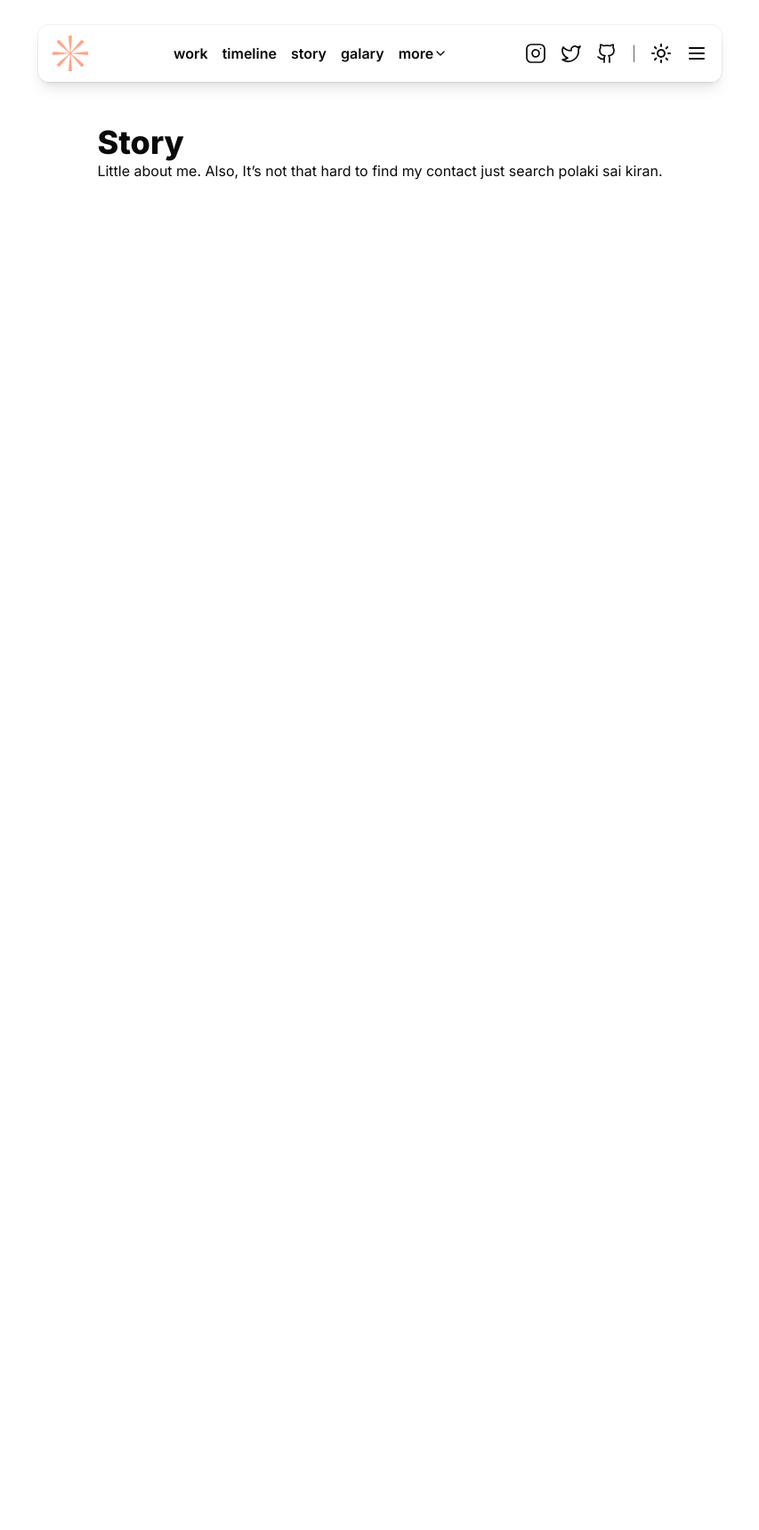
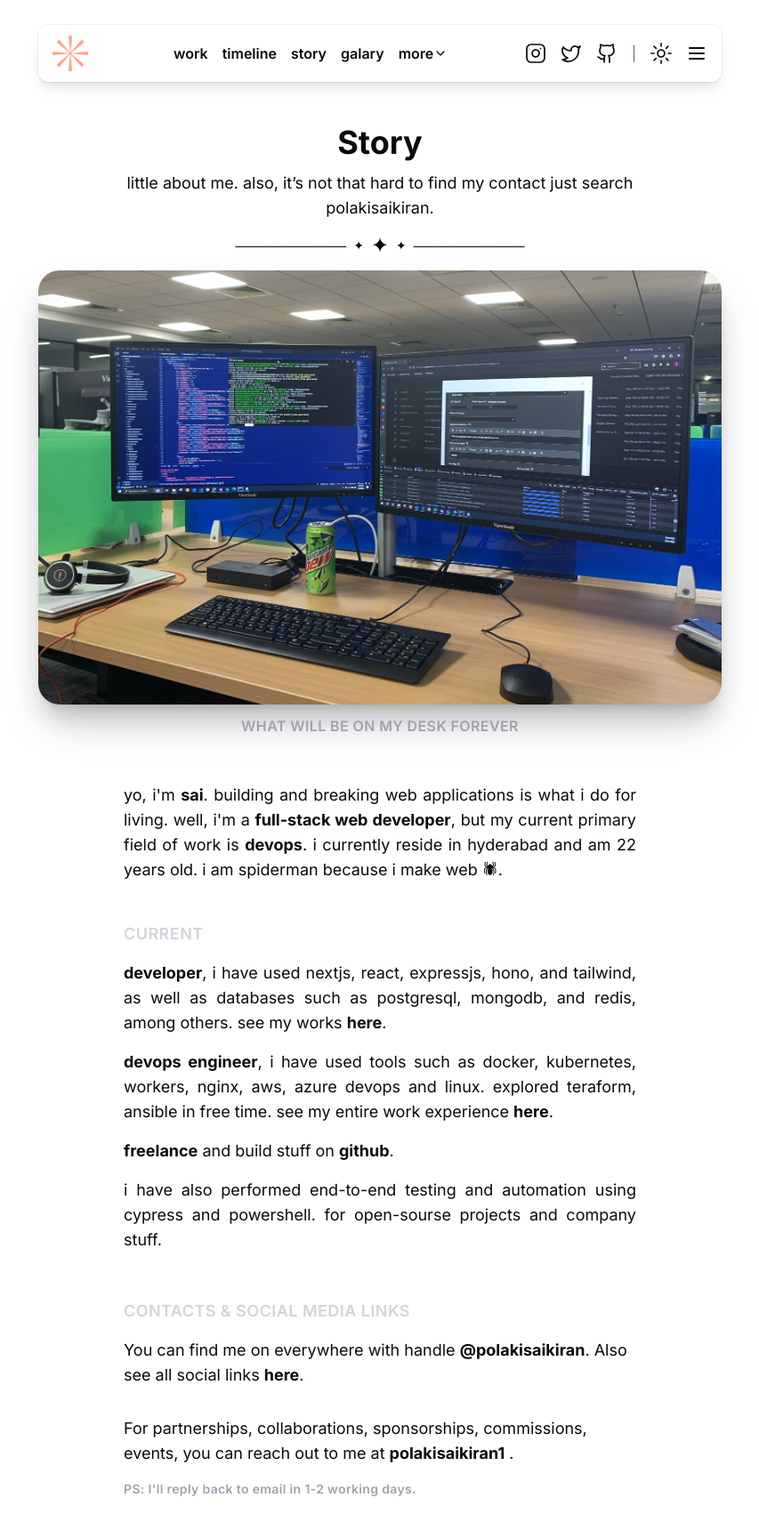
Before and after one commit to KiranPolaki/normalsite, a Next.js app: page /story in a window 1280 px wide. Shown: the top 1720 px of the page at 89% size, without its empty margins (213-1066 px from the left). Before the commit the page ends 800 px from the top, so only its background shows below. Built offline with nearby package versions, Linux system fonts and the light colour scheme.

Commit message:
story updated

```diff
--- a/app/story/page.jsx
+++ b/app/story/page.jsx
@@ -1,12 +1,110 @@
+import Image from "next/image";
+import Link from "next/link";
+
 function Story() {
   return (
     <div className="w-full justify-center flex">
-      <div className="max-w-3xl">
-        <div className="text-4xl mt-12 font-extrabold">Story</div>
-        <p>
-          Little about me. Also, It’s not that hard to find my contact just
-          search polaki sai kiran.
+      <div className="max-w-3xl flex items-center flex-col gap-3 my-12">
+        <div className="text-4xl font-bold selection:bg-purple-300 text-center p-0">
+          Story
+        </div>
+        <p className="w-3/4 text-center text-lg selection:bg-purple-400 ">
+          little about me. also, it’s not that hard to find my contact just
+          search polakisaikiran.
         </p>
+
+        <div className="flex items-center gap-2 justify-center select-none">
+          <span className="flex-1 bg-balck">───────────</span>
+          <span className="text-sm ">✦</span>
+          <span className="text-2xl text-foreground">✦</span>
+          <span className="text-sm">✦</span>
+          <span className="flex-1 bg-balck">───────────</span>
+        </div>
+
+        <div className="rounded-3xl shadow-xl flex flex-col my-0 p-0">
+          <Image
+            width={1100}
+            height={700}
+            alt={"setup image"}
+            src={"/setup.JPG"}
+            className="rounded-3xl p-0 shadow-2xl "
+          />
+        </div>
+        <div className="text-gray-400 text-md font-semibold tracking-wide p-0 selection:text-purple-900">
+          WHAT WILL BE ON MY DESK FOREVER
+        </div>
+        <div className="w-3/4 text-lg tracking-normal my-10 gap-4 flex flex-col">
+          <p className="text-justify">
+            yo, i'm <strong>sai</strong>. building and breaking web applications
+            is what i do for living. well, i'm a{" "}
+            <strong>full-stack web developer</strong>, but my current primary
+            field of work is <strong>devops</strong>. i currently reside in
+            hyderabad and am 22 years old. i am spiderman because i make web 🕷.
+          </p>
+          <div className="mt-7 ext-start text-gray-300 text-md font-semibold tracking-wide p-0 selection:text-purple-900">
+            CURRENT
+          </div>
+          <p className="text-justify">
+            <strong>developer</strong>, i have used nextjs, react, expressjs,
+            hono, and tailwind, as well as databases such as postgresql,
+            mongodb, and redis, among others. see my works{" "}
+            <Link href={"/work"} className="hover:text-purple-600">
+              <strong>here</strong>.
+            </Link>
+          </p>
+          <p className="text-justify">
+            <strong>devops engineer</strong>, i have used tools such as docker,
+            kubernetes, workers, nginx, aws, azure devops and linux. explored
+            teraform, ansible in free time. see my entire work experience{" "}
+            <Link href={"/timeline"} className="hover:text-purple-600">
+              <strong>here</strong>.
+            </Link>
+          </p>
+          <p>
+            <strong>freelance</strong> and build stuff on{" "}
+            <Link
+              href={"https://github.com/>KiranPolaki"}
+              className="hover:text-purple-600"
+            >
+              <strong>github</strong>.
+            </Link>
+          </p>
+          <p className="text-justify">
+            i have also performed end-to-end testing and automation using
+            cypress and powershell. for open-sourse projects and company stuff.
+          </p>
+        </div>
+        <div className="w-3/4 text-lg tracking-normal gap-4 flex flex-col">
+          <div className="text-start text-gray-300 text-md font-semibold tracking-wide p-0 selection:text-purple-900">
+            CONTACTS & SOCIAL MEDIA LINKS
+          </div>
+          <p className="justify-content">
+            You can find me on everywhere with handle{" "}
+            <strong>
+              <Link
+                className="hover:text-purple-600"
+                href={
+                  "https://www.google.com/search?q=polaki+sai+kiran&oq=polaki+sai+kiran&gs_lcrp=EgZjaHJvbWUqBggAEEUYOzIGCAAQRRg7MgYIARBFGEAyCggCEAAYgAQYogQyCggDEAAYgAQYogQyCggEEAAYgAQYogQyBggFEEUYPDIGCAYQRRg8MgYIBxBFGD3SAQgzOTM2ajBqN6gCALACAA&sourceid=chrome&ie=UTF-8"
+                }
+              >
+                @polakisaikiran
+              </Link>
+            </strong>
+            . Also see all social links <strong>here</strong>.
+          </p>
+          <div className="justify-content flex flex-col gap-2"></div>
+          <p className="">
+            For partnerships, collaborations, sponsorships, commissions, events,
+            you can reach out to me at{" "}
+            <Link href={"mailto:polakisaikiran1@gmail.com"}>
+              <strong>polakisaikiran1</strong>
+            </Link>{" "}
+            .
+          </p>
+          <span className="text-start text-gray-400 text-sm tracking-wide font-semibold p-0 selection:text-purple-900">
+            PS: I'll reply back to email in 1-2 working days.
+          </span>
+        </div>
       </div>
     </div>
   );
--- a/components/header/DarkLightMode.jsx
+++ b/components/header/DarkLightMode.jsx
@@ -1,6 +1,7 @@
 "use client";
 import { useTheme } from "next-themes";
 import { Button } from "../ui/button";
+import { SunIcon } from "@radix-ui/react-icons";
 
 function DarkLightMode() {
   const { theme, setTheme } = useTheme();
@@ -29,28 +30,7 @@ function DarkLightMode() {
             <path d="M12 3a6 6 0 0 0 9 9 9 9 0 1 1-9-9Z" />
           </svg>
         ) : (
-          <svg
-            xmlns="http://www.w3.org/2000/svg"
-            width="24"
-            height="24"
-            viewBox="0 0 24 24"
-            fill="none"
-            stroke="currentColor"
-            stroke-width="2"
-            stroke-linecap="round"
-            stroke-linejoin="round"
-            class="lucide lucide-sun cursor-pointer"
-          >
-            <circle cx="12" cy="12" r="4" />
-            <path d="M12 2v2" />
-            <path d="M12 20v2" />
-            <path d="m4.93 4.93 1.41 1.41" />
-            <path d="m17.66 17.66 1.41 1.41" />
-            <path d="M2 12h2" />
-            <path d="M20 12h2" />
-            <path d="m6.34 17.66-1.41 1.41" />
-            <path d="m19.07 4.93-1.41 1.41" />
-          </svg>
+          <SunIcon height={24} width={24} className="flex items-center" />
         )}
       </Button>
     </div>
```
Also changed, not shown: public/setup.JPG (added).
